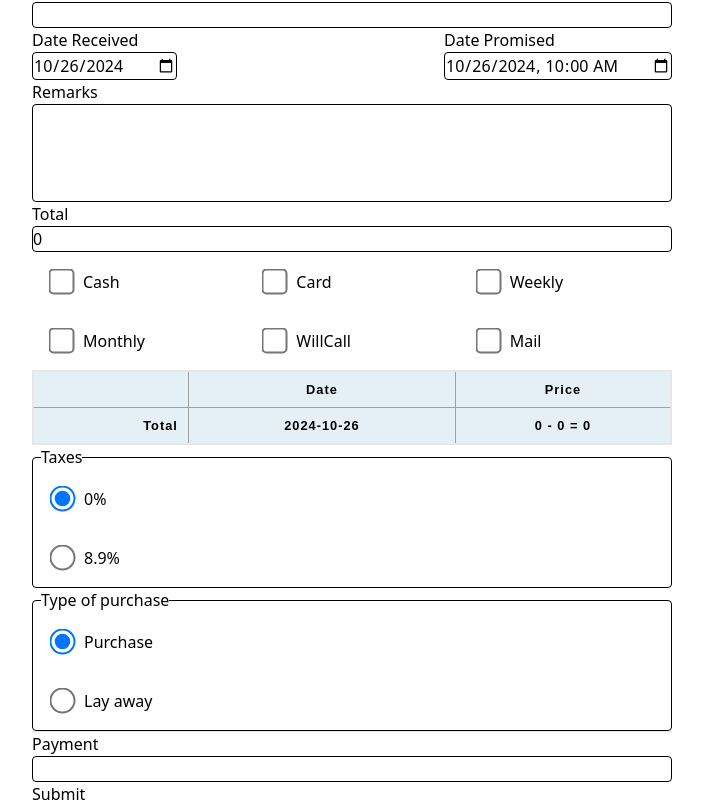
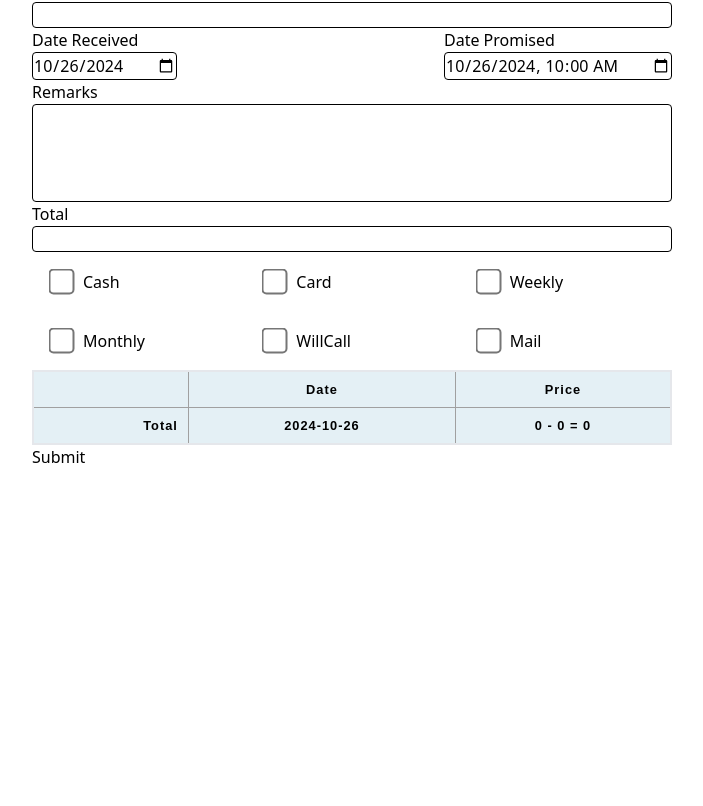
Before and after one commit to Joyeria-La-Perla/Receipts, a Next.js app: page /receipt/payment in a window 1280 px wide. Shown: the part 260-1066 px from the top of the page, without its empty margins (288-991 px from the left). After the commit the page ends 800 px from the top, so only its background shows below. Built offline with nearby package versions, Linux system fonts and the light colour scheme.

Commit message:
00029 total input and table inputs display as empty when 0

```diff
--- a/src/app/receipt/payment/page.tsx
+++ b/src/app/receipt/payment/page.tsx
@@ -24,12 +24,9 @@ interface FormData {
   willCallPrice: number;
   mailPrice: number;
   totalPrice: number;
-  total: number;
+  total: number | "";
   purchaseDates: string[];
   taxes: string;
-  typeOfPurchase: string;
-  payment: string;
-  deposit: string;
 
   [key: string]: string | number | boolean | string[];
 }
@@ -77,9 +74,6 @@ const Page = () => {
     total: 0,
     purchaseDates: [],
     taxes: "0",
-    typeOfPurchase: "purchase",
-    payment: "",
-    deposit: "",
   });
 
   const [tableData, setTableData] = useState<string[]>([]);
@@ -155,17 +149,6 @@ const Page = () => {
     } else {
       removeItem(name);
     }
-  }
-
-  function handlePurchaseType(e: React.ChangeEvent<HTMLInputElement>) {
-    const { value } = e.target;
-
-    setFormData((prevData) => ({
-      ...prevData,
-      typeOfPurchase: value,
-      payment: value === "purchase" ? prevData.payment : "",
-      deposit: value === "lay_away" ? prevData.deposit : "",
-    }));
   }
 
   return (
@@ -269,7 +252,7 @@ const Page = () => {
           type="number"
           name="total"
           id="total"
-          value={formData.total}
+          value={formData.total === 0 ? "" : formData.total}
           onChange={handleChange}
         />
       </div>
@@ -312,7 +295,11 @@ const Page = () => {
                   type="number"
                   name={`${data}Price`}
                   id={`${data}Price`}
-                  value={Number(formData[data + "Price"])}
+                  value={
+                    Number(formData[data + "Price"]) === 0
+                      ? ""
+                      : Number(formData[data + "Price"])
+                  }
                   onChange={handleChange}
                 />
               </td>
@@ -324,92 +311,13 @@ const Page = () => {
             <th scope="row">Total</th>
             <td className="text-center">{getCurrentDate()}</td>
             <td>
-              {formData.total} - {formData.totalPrice} ={" "}
-              {formData.total - formData.totalPrice}
+              {formData.total === "" ? 0 : formData.total} -{" "}
+              {formData.totalPrice} ={" "}
+              {Number(formData.total) - formData.totalPrice}
             </td>
           </tr>
         </tfoot>
       </table>
-
-      <fieldset className="border border-black">
-        <legend>Taxes</legend>
-        <div className="small-receipt-form__taxes-container">
-          <input
-            type="radio"
-            name="taxes"
-            id="default_tax"
-            value="0"
-            checked={formData.taxes === "0"}
-            onChange={handleChange}
-          />
-          <label htmlFor="default_tax">0%</label>
-        </div>
-
-        <div className="small-receipt-form__taxes-container">
-          <input
-            type="radio"
-            name="taxes"
-            id="local_tax"
-            value="8.9"
-            checked={formData.taxes === "8.9"}
-            onChange={handleChange}
-          />
-          <label htmlFor="local_tax">8.9%</label>
-        </div>
-      </fieldset>
-
-      <fieldset className="border border-black">
-        <legend>Type of purchase</legend>
-        <div className="small-receipt-form__purchase-container">
-          <input
-            type="radio"
-            name="typeOfPurchase"
-            id="purchase"
-            value="purchase"
-            checked={formData.typeOfPurchase === "purchase"}
-            onChange={handlePurchaseType}
-          />
-          <label htmlFor="purchase">Purchase</label>
-        </div>
-
-        <div className="small-receipt-form__purchase-container">
-          <input
-            type="radio"
-            name="typeOfPurchase"
-            id="lay_away"
-            value="lay_away"
-            checked={formData.typeOfPurchase === "lay_away"}
-            onChange={handlePurchaseType}
-          />
-          <label htmlFor="lay_away">Lay away</label>
-        </div>
-      </fieldset>
-
-      <hr />
-
-      {formData.typeOfPurchase === "purchase" ? (
-        <div>
-          <label htmlFor="payment">Payment</label>
-          <input
-            type="text"
-            name="payment"
-            id="payment"
-            value={formData.payment}
-            onChange={handleChange}
-          />
-        </div>
-      ) : (
-        <div>
-          <label htmlFor="deposit">Deposit</label>
-          <input
-            type="text"
-            name="deposit"
-            id="deposit"
-            value={formData.deposit}
-            onChange={handleChange}
-          />
-        </div>
-      )}
 
       <button type="submit">Submit</button>
     </Form>
```
